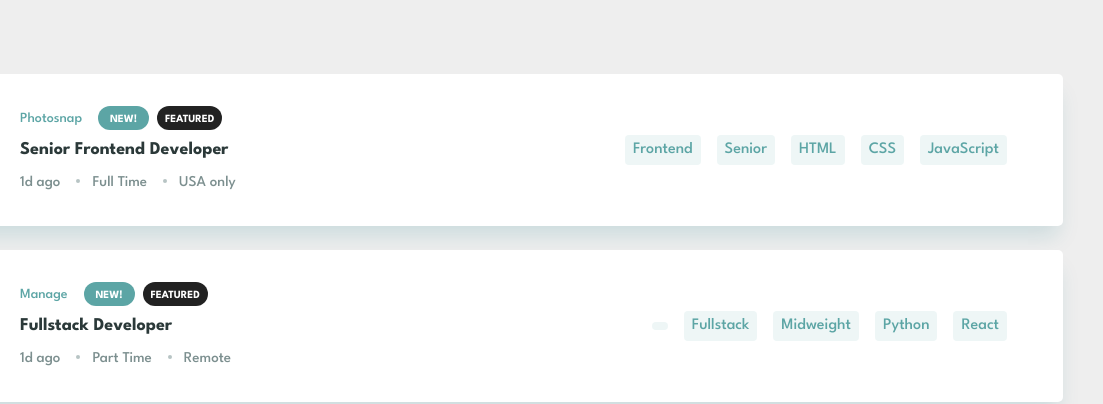
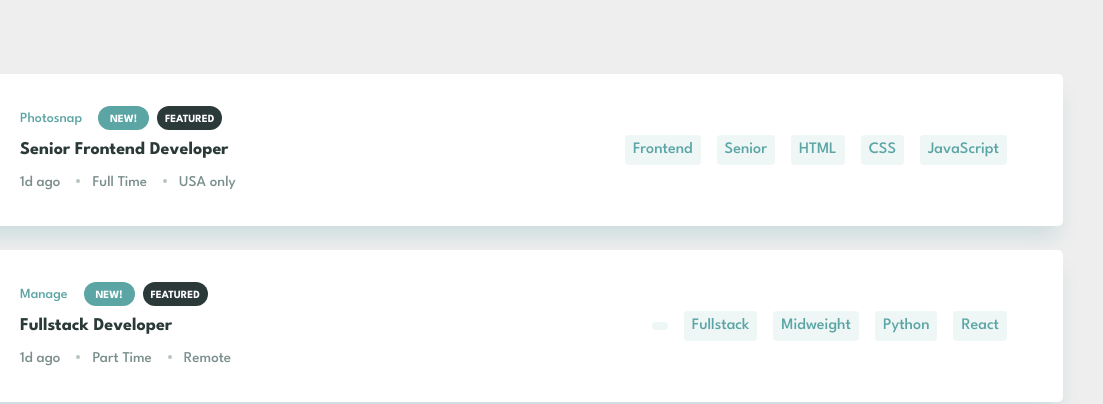
Before and after one commit to lazizbek0211/lazizbek0211-job-listings, a plain HTML site: page index.html in a window 1280 px wide. Shown: the part 158-562 px from the top of the page, 177-1280 px from the left. Drawn offline with Linux system fonts and the light colour scheme.

Commit message:
change colors

```diff
--- a/styles.css/styles.css
+++ b/styles.css/styles.css
@@ -134,7 +134,7 @@ img{
     padding: 6px 8px 4px 8px;
     font-weight: 700;
     color: var(--card-bg-color);
-    background-color:#222;
+    background-color:#2B3939;
     font-size: 11px;
     line-height: 14px;
     letter-spacing:-0,04px;
```
